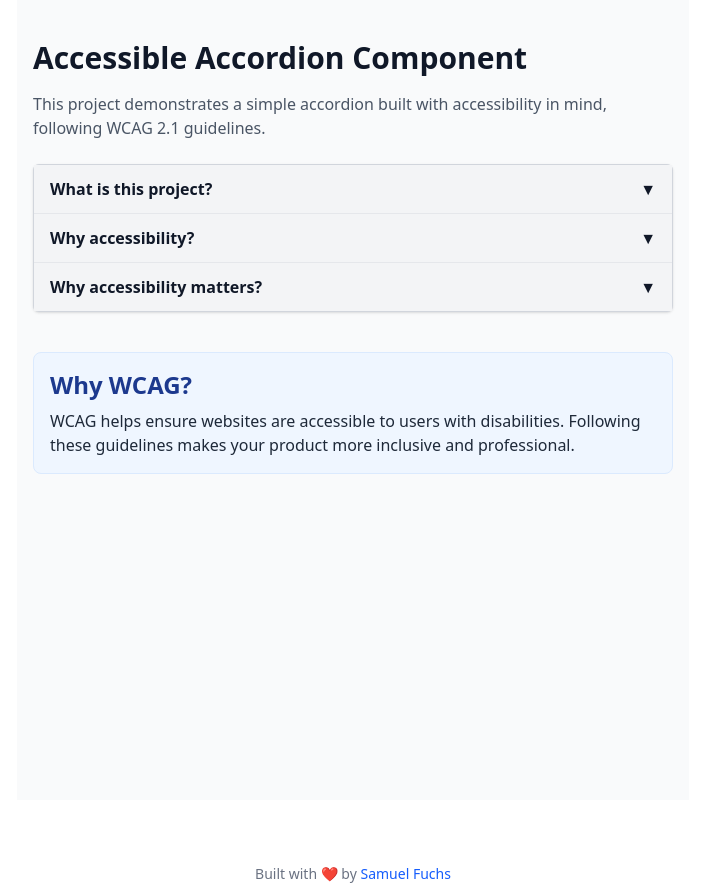
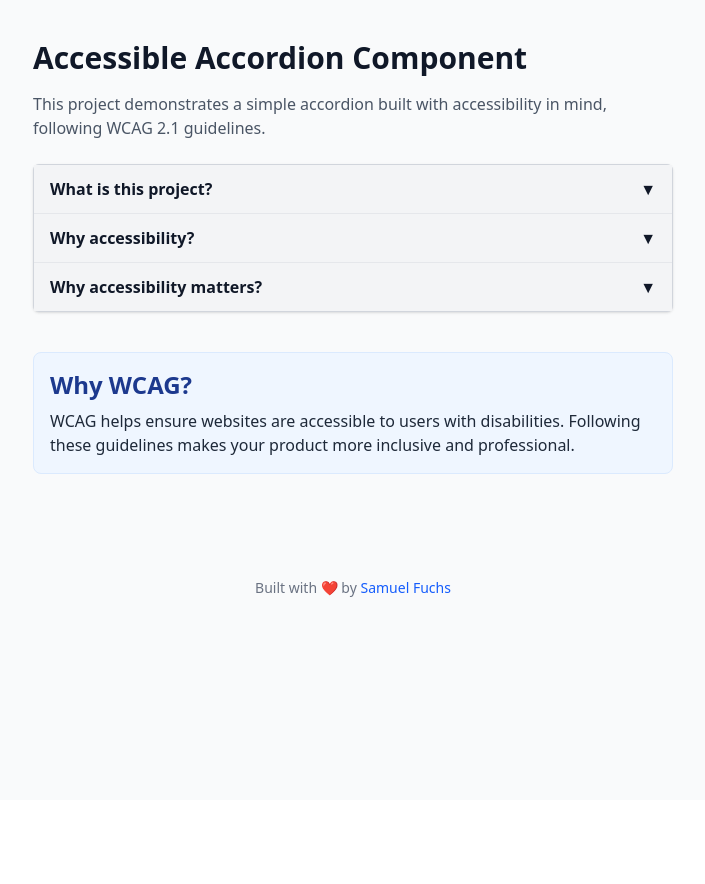
Before and after one commit to samuelfuchs/accessible-accordion, a Next.js app: page / in a window 1280 px wide. Shown: the whole page, without its empty margins (287-992 px from the left). After the commit the page ends 800 px from the top, so only its background shows below. Built offline with nearby package versions, Linux system fonts and the light colour scheme.

Commit message:
style(page): adjust layout structure

```diff
--- a/src/app/page.tsx
+++ b/src/app/page.tsx
@@ -18,8 +18,8 @@ const items = [
 
 export default function Home() {
   return (
-    <>
-      <main className="min-h-screen bg-gray-50 text-gray-900 max-w-2xl mx-auto px-4 py-10">
+    <div className="min-h-screen bg-gray-50 text-gray-900">
+      <main className="max-w-2xl mx-auto px-4 py-10">
         <Head>
           <title>Accessible Accordion</title>
         </Head>
@@ -44,7 +44,7 @@ export default function Home() {
           </p>
         </section>
       </main>
-      <footer className="mt-16 text-center text-sm text-gray-500">
+      <footer className="mt-16 text-center text-sm text-gray-500 pb-10">
         Built with ❤️ by{" "}
         <a
           href="https://github.com/samuelfuchs"
@@ -55,6 +55,6 @@ export default function Home() {
           Samuel Fuchs
         </a>
       </footer>
-    </>
+    </div>
   );
 }
```
